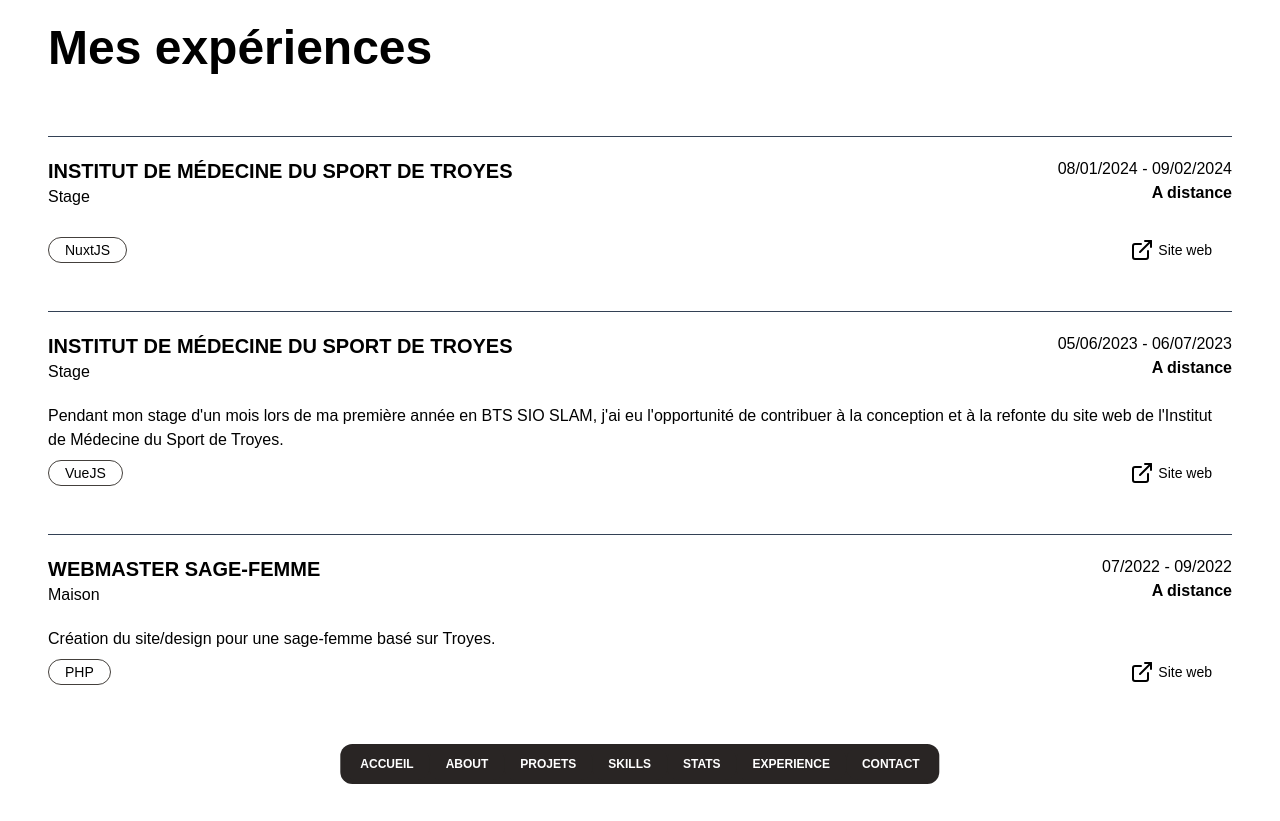
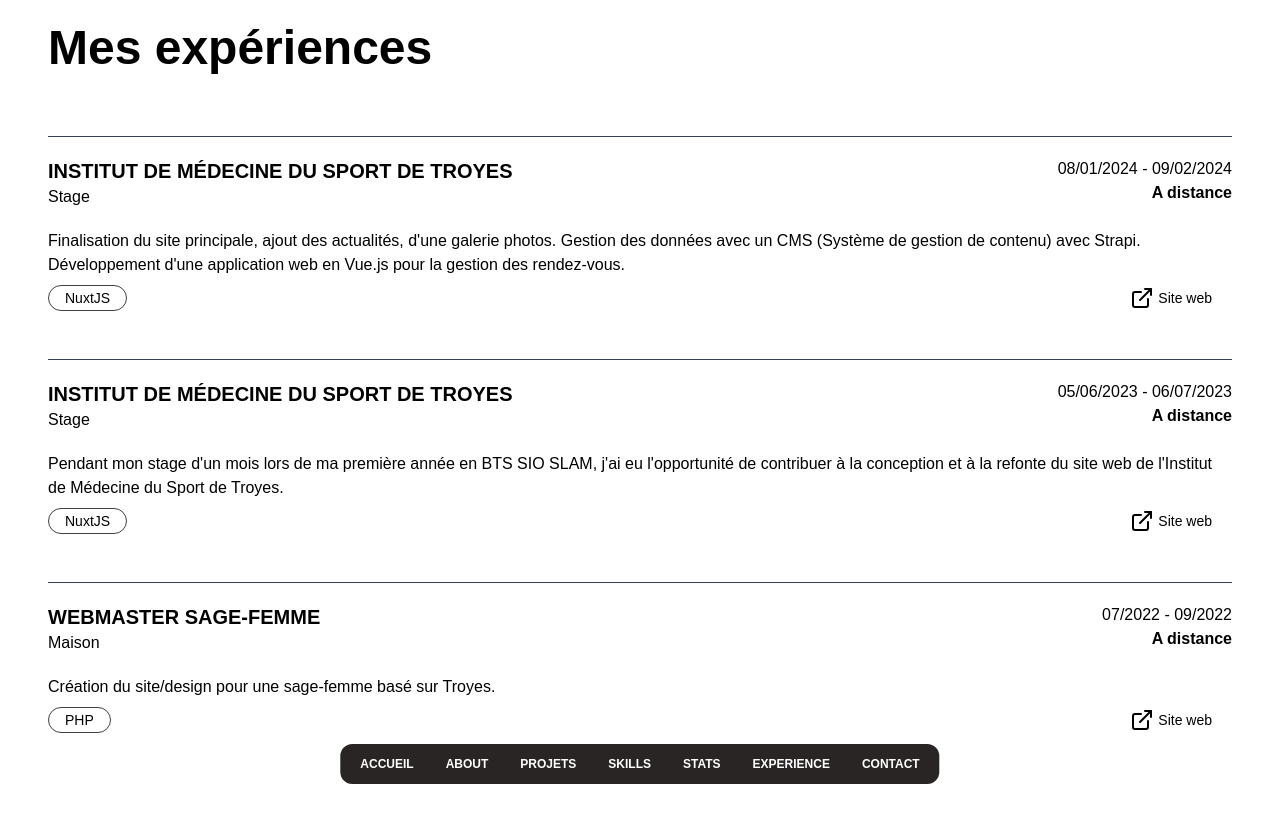
Before and after one commit to AyCoding/next-portfolio, a Next.js app: page /experience in a window 1280 px wide. Before the commit the page ends 800 px from the top, so only its background shows below. Built offline with nearby package versions, Linux system fonts and the light colour scheme; a web font is replaced by a local one.

Commit message:
update experience page

```diff
--- a/src/app/experience/page.tsx
+++ b/src/app/experience/page.tsx
@@ -14,7 +14,7 @@ export default function Experience() {
             type: "Stage",
             date: "08/01/2024 - 09/02/2024",
             location: "A distance",
-            desc: "",
+            desc: "Finalisation du site principale, ajout des actualités, d'une galerie photos. Gestion des données avec un CMS (Système de gestion de contenu) avec Strapi. Développement d'une application web en Vue.js pour la gestion des rendez-vous.",
             url: "https://imstroyes.fr/",
             languages: [
                 {id: 1, lang: "NuxtJS"}
@@ -29,7 +29,7 @@ export default function Experience() {
             desc: "Pendant mon stage d'un mois lors de ma première année en BTS SIO SLAM, j'ai eu l'opportunité de contribuer à la conception et à la refonte du site web de l'Institut de Médecine du Sport de Troyes.",
             url: "https://imstroyes.fr/",
             languages: [
-                {id: 1, lang: "VueJS"}
+                {id: 1, lang: "NuxtJS"}
             ]
         },
         {
```
